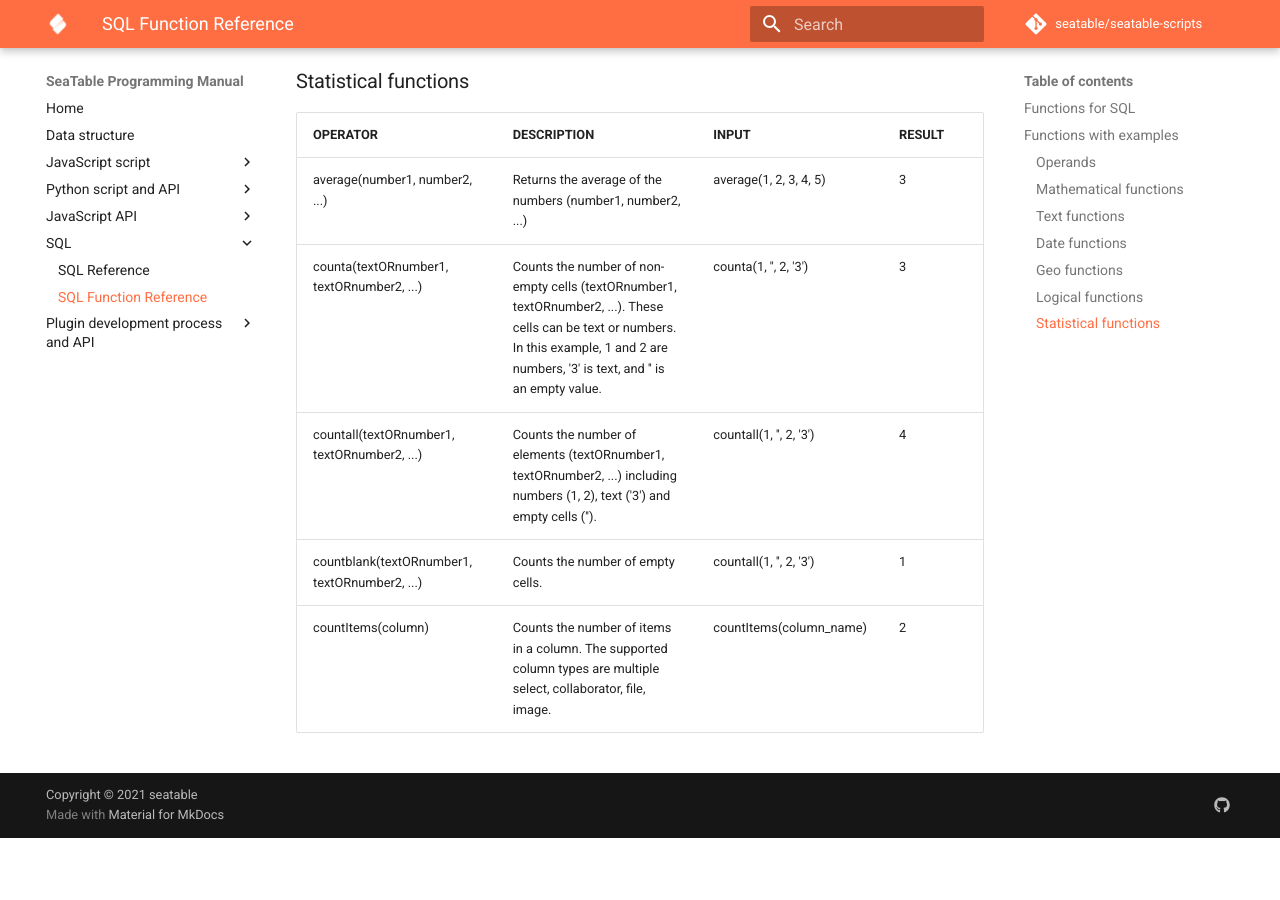
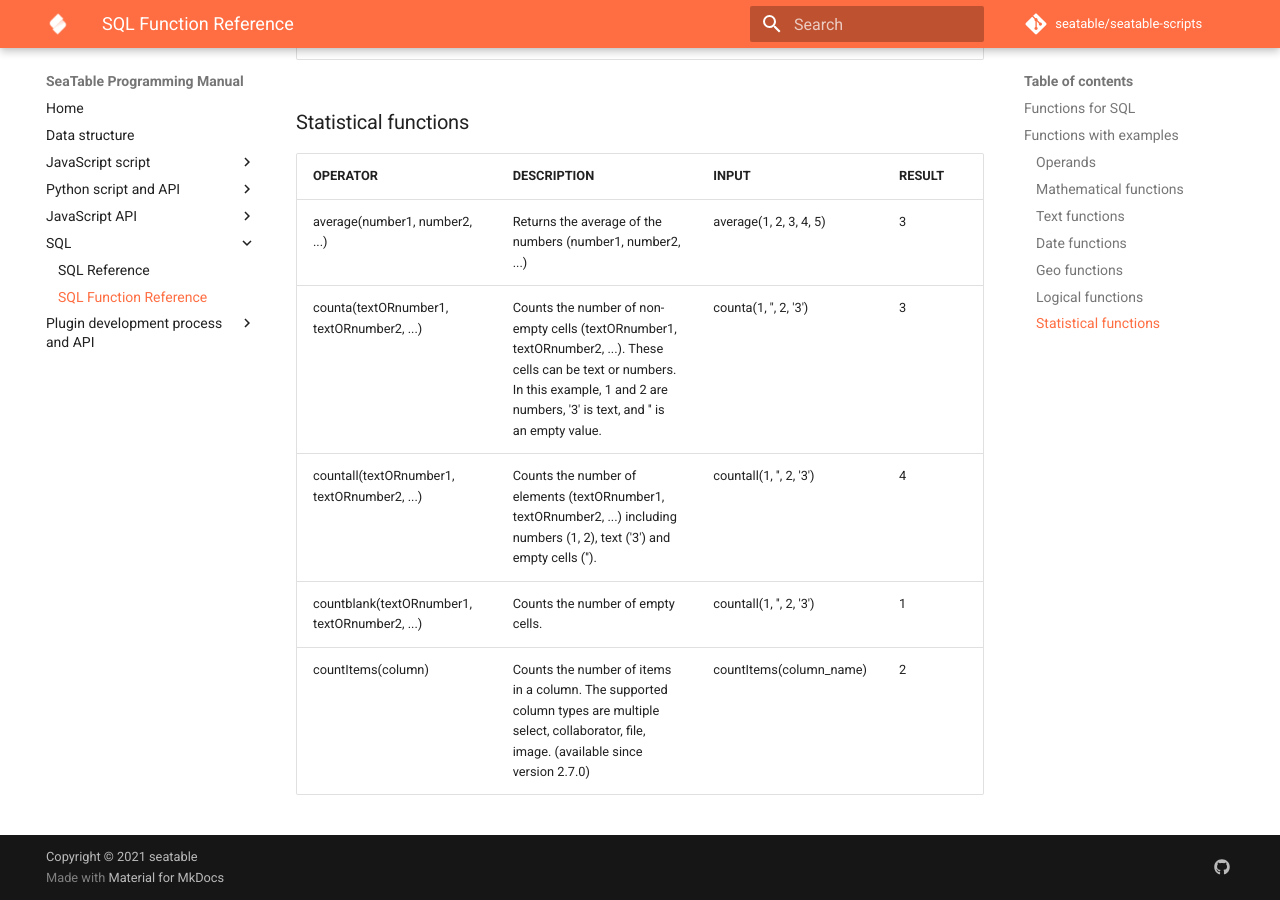
Before and after one commit to seatable/seatable-scripts, an MkDocs documentation site: the page built from manual/python/function.md, in a window 1280 px wide and 900 px high, scrolled down 14540 px. Built offline with MkDocs 1.6.1 and Material for MkDocs 9.7.7, drawn with Linux system fonts in a browser that asks for light colours; comment, search, counter and statistics services are not loaded; before the commit the page ends 15378 px from its top, so only the background shows below that; some of the changed text lies outside the part shown.

Commit message:
Add version indication

```diff
--- a/manual/python/function.md
+++ b/manual/python/function.md
@@ -154,6 +154,8 @@
 
 ### Geo functions
 
+_Geo functions are available since version 2.7.0_
+
 | OPERATOR              | DESCRIPTION                                   | INPUT                 | RESULT |
 | :-------------------- | :-------------------------------------------- | :-------------------- | :----- |
 | province(geolocation) | Returns the province of a Geolocation column. | province(column_name) | 北京市  |
@@ -182,4 +184,4 @@
 | counta(textORnumber1, textORnumber2, ...)     | Counts the number of non-empty cells (textORnumber1, textORnumber2, ...). These cells can be text or numbers. In this example, 1 and 2 are numbers, '3' is text, and '' is an empty value. | counta(1, '', 2, '3')   | 3      |
 | countall(textORnumber1, textORnumber2, ...)   | Counts the number of elements (textORnumber1, textORnumber2, ...) including numbers (1, 2), text ('3') and empty cells ('').                                                               | countall(1, '', 2, '3') | 4      |
 | countblank(textORnumber1, textORnumber2, ...) | Counts the number of empty cells.                                                                                                                                                          | countall(1, '', 2, '3') | 1      |
-| countItems(column)                            | Counts the number of items in a column. The supported column types are multiple select, collaborator, file, image.                                                                         | countItems(column_name) | 2      |
+| countItems(column)                            | Counts the number of items in a column. The supported column types are multiple select, collaborator, file, image. (available since version 2.7.0)                                         | countItems(column_name) | 2      |
```
